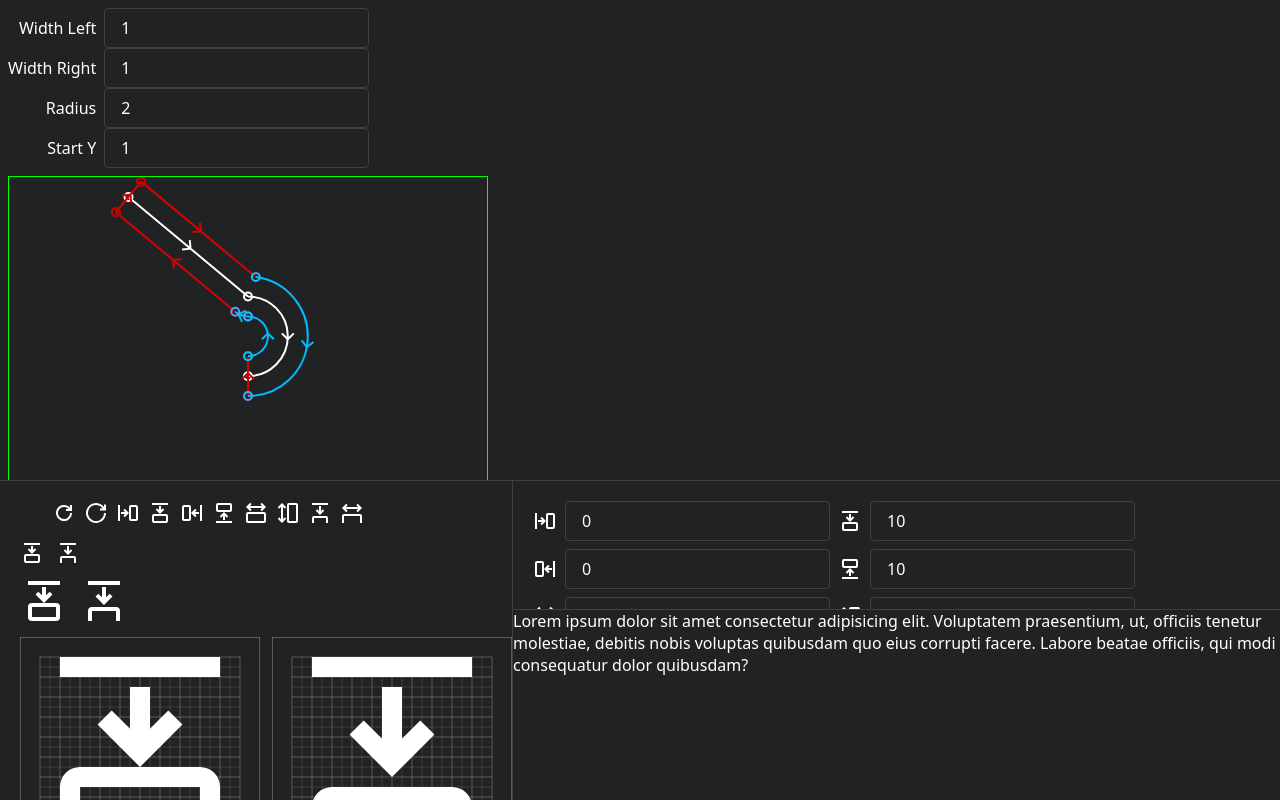
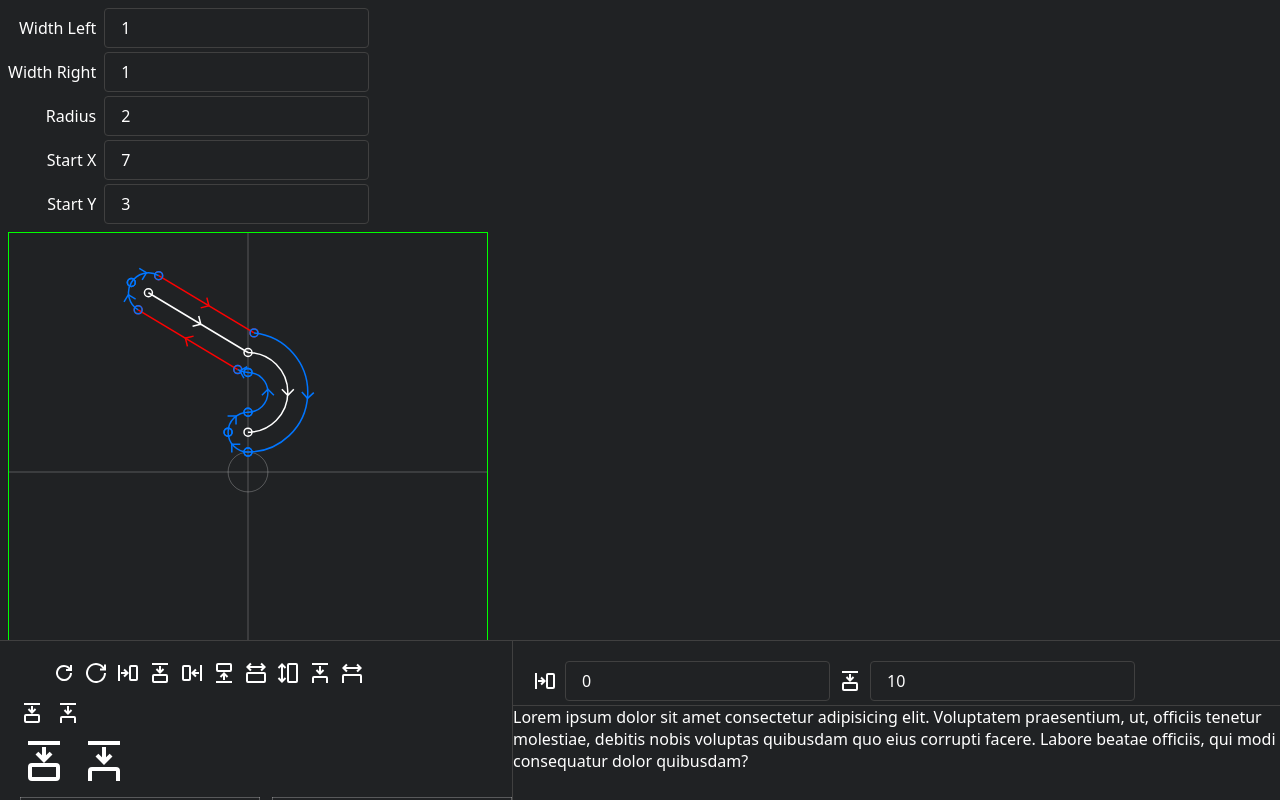
Before and after one commit to NKY5223/SkapEdit, a React (Vite) app: page / in a window 1280 px wide. Built offline with nearby package versions, Linux system fonts and the light colour scheme.

Commit message:
Add round line cap, miter line join

```diff
--- a/src/components/form/form.module.css
+++ b/src/components/form/form.module.css
@@ -10,6 +10,7 @@
 			label-end
 		all-end
 	];
+	row-gap: .25em;
 	& > .form-section {
 		grid-template-columns: subgrid;
 		grid-column: all;
--- a/src/components/icon/math.ts
+++ b/src/components/icon/math.ts
@@ -1,6 +1,8 @@
 import { interleave, transposeTuples, tuples } from "../../utils.ts";
-import { Vector, map, lerp, div, sub, vec, rotMat, matMul, matTranspose, dot, swap, mul, add, angleBetween, neg, leftMat, norm, polar, safeNorm, equal, det, mat, arg } from "./vector.ts";
+import { Vector, map, lerp, div, sub, vec, rotMat, matMul, matTranspose, dot, swap, mul, add, angleBetween, neg, leftMat, norm, polar, safeNorm, equal, det, mat, arg, mag, parallel, isVec } from "./vector.ts";
 
+const TAU = 2 * Math.PI;
+const HALF_PI = Math.PI / 2;
 // #region Command types
 type CommandBase<T extends string> = {
 	type: T;
@@ -33,7 +35,6 @@ type SVGArc = {
 	largeArc: boolean;
 	clockwise: boolean;
 };
-const TAU = 2 * Math.PI;
 const square = map(x => x * x);
 export const fromSVGArc = (arc: SVGArc): CommandArc => {
 	const { start, end, radius, rotation, clockwise, largeArc } = arc;
@@ -118,11 +119,10 @@ export const commandDerivative = (command: Command): ((t: number) => Vector) =>
 		}
 		case "arc": {
 			const { radius, rotation, startAngle, deltaAngle } = command;
-			const { clockwise } = toSVGArc(command);
 			const rot = rotMat(rotation);
-			const sign = clockwise ? -1 : 1;
-			return t =>
-				mul(vec(sign), matMul(rot, mul(radius, vec(deltaAngle), polar(startAngle + deltaAngle * t - Math.PI / 2))));
+			// f = t ↦ center + rot × (radius \× polar(a0 + da * t)))
+			// f' = rot × da × r \× polar(a0 + da * t + π/2)
+			return t => mul(deltaAngle, matMul(rot, mul(radius, polar((startAngle + deltaAngle * t + HALF_PI)))));
 		}
 		default: {
 			// Approximate derivative
@@ -169,6 +169,7 @@ export const sliceCommand = (command: Command, tStart: number, tEnd: number): Co
 			const props = {
 				startAngle: startAngle + tStart * deltaAngle,
 				endAngle: startAngle + tEnd * deltaAngle,
+				deltaAngle: (tEnd - tStart) * deltaAngle,
 			}
 			return [
 				{
@@ -187,10 +188,11 @@ type IntersectionData = {
 	b: number;
 	pos: Vector;
 };
-export const intersectCommands = (a: Command, b: Command): IntersectionData[] => {
+export const intersectCommands = (a: Command, b: Command, debugPhase?: string): IntersectionData[] => {
 	// Require a.type <= b.type alphabetically
 	if (a.type > b.type) {
-		return intersectCommands(b, a).map(({ a, b, pos }) => ({ a: b, b: a, pos }));
+		const reorder = intersectCommands(b, a);
+		return reorder.map(({ a, b, pos }) => ({ a: b, b: a, pos }));
 	}
 	if (a.type === "line" && b.type === "line") {
 		// https://en.wikipedia.org/wiki/Line%E2%80%93line_intersection#Given_two_points_on_each_line_segment
@@ -207,11 +209,7 @@ export const intersectCommands = (a: Command, b: Command): IntersectionData[] =>
 			return [];
 		}
 
-		const d12 = sub(a0, a1);
-		const d13 = sub(a0, b0);
-		const d34 = sub(b0, b1);
-		const ta = +det(mat(d13, d34)) / det(mat(d12, d34));
-		const tb = -det(mat(d12, d13)) / det(mat(d12, d34));
+		const { ta, tb } = intersectLines(a0, a1, b0, b1);
 
 		if (0 <= ta && ta <= 1 && 0 <= tb && tb <= 1) return [{
 			a: ta,
@@ -222,7 +220,7 @@ export const intersectCommands = (a: Command, b: Command): IntersectionData[] =>
 		return [];
 	}
 	if (a.type === "arc" && b.type === "line") {
-		const { radius, rotation, center, startAngle, deltaAngle } = a;
+		const { radius, rotation, center, startAngle, deltaAngle, endAngle } = a;
 		const { start: b0, end: b1 } = b;
 		const fb = parametrizeCommand(b);
 
@@ -245,17 +243,49 @@ export const intersectCommands = (a: Command, b: Command): IntersectionData[] =>
 			.filter(t => 0 <= t && t <= 1);
 		const results = t
 			.map(t => ({
-				a: (arg(lerp(l0, l1, t)) - startAngle) / deltaAngle,
+				a: inverseAngleMap(startAngle, deltaAngle, (arg(lerp(l0, l1, t)))),
 				b: t,
 				pos: fb(t),
 			}))
-			.filter(({ a }) => 0 <= a && a <= 1);
-		if (Δ === 0) {
+			.filter((x): x is { a: number; b: number; pos: Vector; } => !!x.a);
+
+		if (Δ === 0 && results.length) {
 			return [results[0]];
 		}
 		return results;
 	}
 	throw new Error(`???`);
+}
+const inverseAngleMap = (x0: number, dx: number, x: number): number | null => {
+	// xx = (x0 - x)/τ
+	// x0 + t * dx ≡ x (mod τ), t ∈ [0, 1]
+	// t = (x - x0 + kτ) / dx
+
+	// dx > 0:
+	// xx ≤ k ≤ dx/τ + xx
+
+	// dx < 0:
+	// xx ≥ k ≥ dx/τ + xx
+
+	const leftBound = (x0 - x) / TAU;
+	const rightBound = leftBound + dx / TAU;
+
+	const lowerBound = Math.min(leftBound, rightBound);
+	const upperBound = Math.max(leftBound, rightBound);
+
+	const k = Math.ceil(lowerBound);
+	if (k > upperBound) return null;
+
+	return (x - x0 + k * TAU) / dx;
+}
+const intersectLines = (a0: Vector, a1: Vector, b0: Vector, b1: Vector) => {
+	const d12 = sub(a0, a1);
+	const d13 = sub(a0, b0);
+	const d34 = sub(b0, b1);
+	const ta = +det(mat(d13, d34)) / det(mat(d12, d34));
+	const tb = -det(mat(d12, d13)) / det(mat(d12, d34));
+
+	return { ta, tb };
 }
 const plusminus = (x: number) => [x, -x];
 // #endregion
@@ -340,9 +370,14 @@ const sliceCommands = (commands: Command[], start: number, end: number): Command
 
 export type StrokeCap = (
 	| "butt"
+	| "round"
 );
 export type StrokeJoin = (
 	| "round"
+	| {
+		/** miter limit */
+		miter: number
+	}
 );
 export type StrokeOptions = {
 	join: StrokeJoin;
@@ -367,28 +402,29 @@ export type JoinOptions = {
 export type OffsetCommand = [forward: Command[], reverse: Command[]];
 
 export const stroke = (options: StrokeOptions, commands: Command[]): Command[] => {
-	const [first, last] = ends(commands);
+	const reversedCommands = commands.map(reverseCommand);
+	const [first,] = ends(commands);
+	const [, last] = ends(reversedCommands);
 
 	const offsetLeft = commands.map(c => offsetCommand(c, options.widthLeft));
-	const offsetRight = commands.map(c => offsetCommand(reverseCommand(c), options.widthRight));
+	const offsetRight = reversedCommands.map(c => offsetCommand(c, options.widthRight));
 
 	const [offsetLeftFirst, offsetLeftLast] = ends(offsetLeft);
 	const [offsetRightFirst, offsetRightLast] = ends(offsetRight);
 
-	const capOptionsStart = { cap: options.capStart, widthLeft: options.widthLeft, widthRight: options.widthRight, };
+	const capOptionsEnd = { cap: options.capEnd, widthLeft: options.widthLeft, widthRight: options.widthRight, };
+	const capStart = capOffsetCommand(capOptionsEnd, last, offsetLeftLast, offsetRightLast);
+	const capOptionsStart = { cap: options.capStart, widthLeft: options.widthRight, widthRight: options.widthLeft, };
 	const capEnd = capOffsetCommand(capOptionsStart, first, offsetRightFirst, offsetLeftFirst);
-
-	const capOptionsEnd = { cap: options.capEnd, widthLeft: options.widthRight, widthRight: options.widthLeft, };
-	const capStart = capOffsetCommand(capOptionsEnd, last, offsetLeftLast, offsetRightLast);
 
 	const joinOptionsLeft = { join: options.join, width: options.widthLeft, };
 	const joinOptionsRight = { join: options.join, width: options.widthRight, };
 
-	const joinsLeft = tuples(transposeTuples([commands, offsetLeft]), 2).map(([[from, fromLeft], [to, toLeft]]) =>
-		joinOffsetCommandPair(joinOptionsLeft, from, fromLeft, to, toLeft),
+	const joinsLeft = tuples(transposeTuples([commands, offsetLeft]), 2).map(([[from, fromLeft], [to, toLeft]], i) =>
+		joinOffsetCommandPair(joinOptionsLeft, from, fromLeft, to, toLeft, `left_${i}`),
 	);
-	const joinsRight = tuples(transposeTuples([commands, offsetRight]), 2).map(([[to, toRight], [from, fromRight]]) =>
-		joinOffsetCommandPair(joinOptionsRight, from, fromRight, to, toRight),
+	const joinsRight = tuples(transposeTuples([reversedCommands, offsetRight]), 2).map(([[to, toRight], [from, fromRight]], i) =>
+		joinOffsetCommandPair(joinOptionsRight, from, fromRight, to, toRight, `right_${i}`),
 	);
 
 	const offsetLeftSliced = offsetLeft.map((commands, i) =>
@@ -430,20 +466,24 @@ type JoinOffsetCommandPairData = {
 	slicePrev: number;
 	sliceNext: number;
 };
+/** do not feed this intersecting commands, it WILL cry */
 export const joinOffsetCommandPair = (
 	options: JoinOptions,
-	a: Command,
-	aOffset: Command[],
-	b: Command,
-	bOffset: Command[],
+	prev: Command,
+	prevOffset: Command[],
+	next: Command,
+	nextOffset: Command[],
+	debugPhase?: string,
 ): JoinOffsetCommandPairData => {
-	if ([aOffset, bOffset].some(a => a.length === 0))
+	if ([prevOffset, nextOffset].some(a => a.length === 0))
 		throw new RangeError(`Cannot join offset command pair because at least one of the inputs is [].`);
 
-	const prevCommand = aOffset.at(-1)!;
-	const nextCommand = bOffset[0];
+	const [, prevCommand] = ends(prevOffset);
+	const [nextCommand,] = ends(nextOffset);
 	const { end: start } = prevCommand;
 	const { start: end } = nextCommand;
+	const vertex = prev.end;
+
 	if (equal(start, end)) return {
 		join: [],
 		slicePrev: 1,
@@ -453,15 +493,24 @@ export const joinOffsetCommandPair = (
 	const prevTangent = commandTangent(prevCommand)(1);
 	const nextTangent = commandTangent(nextCommand)(0);
 
-	const intersections = intersectCommands(prevCommand, nextCommand);
+	const tangentsParallel = parallel(prevTangent, nextTangent);
+
+	const intersections = intersectCommands(prevCommand, nextCommand, debugPhase);
 	const intersection: IntersectionData | undefined = intersections.toSorted((a, b) => a.b - a.a)[0];
 
-	const sliceA = intersection?.a ?? 1;
-	const sliceB = intersection?.b ?? 0;
+	const slicePrev = intersection?.a ?? 1;
+	const sliceNext = intersection?.b ?? 0;
+
+	const common = {
+		slicePrev,
+		sliceNext,
+	};
+	if (intersection) return { join: [], slicePrev, sliceNext, };
 
 	switch (options.join) {
 		case "round": {
-			const join = intersection ? [] : [
+			return {
+				join: [
 					fromSVGArc({
 						start,
 						end,
@@ -469,27 +518,128 @@ export const joinOffsetCommandPair = (
 						rotation: 0,
 						clockwise: true,
 						largeArc: false,
-				}) satisfies CommandArc
-			];
+					})
+				],
+				slicePrev,
+				sliceNext,
+			};
+		}
+		default: {
+			if ("miter" in options.join) {
+				const miterLimit = options.join.miter;
+
+				if (tangentsParallel) {
+					const a = add(start, mul(prevTangent, miterLimit));
+					const b = add(end, mul(prevTangent, miterLimit));
 					return {
-				join,
-				slicePrev: sliceA,
-				sliceNext: sliceB,
+						join: [
+							{
+								type: "line",
+								start,
+								end: a,
+							},
+							{
+								type: "line",
+								start: a,
+								end: b,
+							},
+							{
+								type: "line",
+								start: b,
+								end,
+							},
+						],
+						...common,
+					};
+				}
+
+				const { ta: tPrev, tb: tNext } = intersectLines(start, add(start, prevTangent), end, add(end, nextTangent));
+
+				if (tPrev < 0 || tNext > 0) {
+					// requires going backwards onto the offsets
+					return {
+						join: [
+							{
+								type: "line",
+								start,
+								end: vertex,
+							},
+							{
+								type: "line",
+								start: vertex,
+								end,
+							},
+						],
+						...common,
+					}
+				}
+
+				const angle = angleBetween(prevTangent, nextTangent);
+				const miterRatio = Math.abs(1 / Math.sin((Math.PI - angle) / 2));
+
+				const point = add(start, mul(prevTangent, tPrev));
+
+				if (miterRatio > miterLimit) {
+					const ratio = miterLimit / miterRatio;
+					const a = add(start, mul(prevTangent, tPrev * ratio));
+					const b = add(end, mul(nextTangent, tNext * ratio));
+					return {
+						join: [
+							{
+								type: "line",
+								start,
+								end: a,
+							},
+							{
+								type: "line",
+								start: a,
+								end: b,
+							},
+							{
+								type: "line",
+								start: b,
+								end,
+							},
+						],
+						...common,
+					};
+				}
+				return {
+					join: [
+						{
+							type: "line",
+							start,
+							end: point,
+						},
+						{
+							type: "line",
+							start: point,
+							end,
+						},
+					],
+					...common,
 				};
 			}
 		}
+	}
+	throw new Error("missing handling");
 }
 
 const capOffsetCommand = (
 	options: CapOptions,
 	command: Command,
-	from: Command[],
-	to: Command[],
+	prev: Command[],
+	next: Command[],
 ): Command[] => {
-	const [, leftLast] = ends(from);
-	const [rightFirst] = ends(to);
-	const start = leftLast.end;
-	const end = rightFirst.start;
+	const [, prevCommand] = ends(prev);
+	const [nextCommand] = ends(next);
+	const start = prevCommand.end;
+	const end = nextCommand.start;
+	const vertex = command.start;
+
+	const direction = commandTangent(prevCommand)(1);
+	const dirAngle = arg(direction);
+
 	switch (options.cap) {
 		case "butt": {
 			return [
@@ -497,8 +647,56 @@ const capOffsetCommand = (
 					type: "line",
 					start,
 					end,
-				} satisfies CommandLine,
+				},
+			];
+		}
+		case "round": {
+			const leftCollapsed = options.widthLeft === 0;
+			const rightCollapsed = options.widthRight === 0;
+			const lineCollapsed = options.widthLeft === options.widthRight;
+
+			const left = add(vertex, mul(direction, options.widthLeft));
+			const right = add(vertex, mul(direction, options.widthRight));
+
+			return [
+				...leftCollapsed ? [] : [{
+					type: "arc",
+					start,
+					end: left,
+					center: vertex,
+					radius: vec(options.widthLeft),
+					rotation: 0,
+					startAngle: dirAngle - HALF_PI,
+					deltaAngle: HALF_PI,
+					endAngle: dirAngle,
+				}] satisfies Command[],
+				...lineCollapsed ? [] : [{
+					type: "line",
+					start: left,
+					end: right,
+				}] satisfies Command[],
+				...rightCollapsed ? [] : [{
+					type: "arc",
+					start: right,
+					end,
+					center: vertex,
+					radius: vec(options.widthRight),
+					rotation: 0,
+					startAngle: dirAngle,
+					deltaAngle: HALF_PI,
+					endAngle: dirAngle + HALF_PI,
+				}] satisfies Command[],
 			];
 		}
 	}
 }
+
+const logs: (Command | Vector)[] = [];
+export const log = (...commands: (Command | Vector)[]) => {
+	logs.push(...commands)
+}
+export const clearLogs = () => {
+	const copy = [...logs];
+	logs.length = 0;
+	return copy;
+}
--- a/src/components/icon/stringify.tsx
+++ b/src/components/icon/stringify.tsx
@@ -1,7 +1,7 @@
-import { FC } from "react";
-import { M, l, a, L } from "./constructors.tsx";
-import { Command, fromSVGArc, stroke, toSVGArc } from "./math.ts";
-import { add, lerp, mag, matMul, mul, norm, orthMat, polar, rotMat, sub, vec, Vector } from "./vector.ts";
+import { FC, SVGAttributes } from "react";
+import { M, a, L, l } from "./constructors.tsx";
+import { clearLogs, Command, log, stroke, toSVGArc } from "./math.ts";
+import { add, equal, isVec, lerp, matMul, mul, norm, orthMat, polar, rotMat, sub, vec, Vector, zeroVec } from "./vector.ts";
 import { useNumberInput } from "../form/NumberInput.tsx";
 import { FormSection } from "../form/FormSection.tsx";
 
@@ -12,6 +12,8 @@ const drawDot = (pos: Vector, r: number = 0.2) => `
 	a ${r} ${r} 0 0 0 ${2 * r} 0
 `.replaceAll(/\s+/g, " ").trim();
 const drawArrow = (pos: Vector, direction: Vector, size: number = 0.3) => {
+	if (equal(direction, zeroVec)) return ``;
+
 	const fw = norm(direction, size);
 	const coord = orthMat(fw);
 
@@ -52,9 +54,16 @@ const debugStringifyCommand = (command: Command): { type: string; d: string; }[]
 	};
 	const d = sub(end, start);
 
-
 	switch (type) {
 		case "line": {
+			if (equal(d, zeroVec)) return [
+				dotStart,
+				{
+					type: `${type}_path`,
+					d: `M ${start} L ${end}`,
+				},
+				dotEnd,
+			];
 			return [
 				dotStart,
 				{
@@ -109,9 +118,9 @@ const stringify = (commands: Command[]) => {
 		return {
 			pos,
 			strs: [...strs,
-				// Connect disconnected commands
-				`L ${start}`,
-				stringifyCommand(command)
+			// Connect disconnected commands
+			`L ${start}`,
+			stringifyCommand(command)
 			]
 		};
 	}, { pos: vec(NaN), strs: [] }).strs;
@@ -125,31 +134,40 @@ const stringify = (commands: Command[]) => {
 		), { [ALL]: debug.map(({ d }) => d).join(" ") })
 	] as const;
 };
+const debug = (logs: ReturnType<typeof clearLogs>): string => {
+	return logs.map<string[]>(v => {
+		if (isVec(v)) return [drawDot(v)];
+		return debugStringifyCommand(v).map(v => v.d);
+	}).flat().join(" ");
+}
 
 export const DebugNewIcon: FC = () => {
 	const [widthLeft, widthLeftInput] = useNumberInput(1, { label: "Width Left", min: 0, step: 0.25, });
 	const [widthRight, widthRightInput] = useNumberInput(1, { label: "Width Right", min: 0, step: 0.25, });
 	const [radius, radiusInput] = useNumberInput(2, { label: "Radius", min: 2, step: 0.25, });
-	const [startY, startYInput] = useNumberInput(1, { label: "Start Y", step: 0.25, });
+	const [startX, startXInput] = useNumberInput(7, { label: "Start X", step: 0.5, });
+	const [startY, startYInput] = useNumberInput(3, { label: "Start Y", step: 0.5, });
 
-	M(6, startY);
+	M(startX, startY);
 	const first = L(12, 6)[0];
 	const second = a(radius, radius, 0, false, true, 0, radius * 2)[0];
 	const original = [first, second];
 	const stroked = stroke({
 		join: "round",
-		capStart: "butt",
-		capEnd: "butt",
+		capStart: "round",
+		capEnd: "round",
 		widthLeft,
 		widthRight,
 	}, original);
 
-	Object.assign(window, { stroked });
+	const logs = clearLogs();
 
 	const [, debugStroked] = stringify(stroked);
 	const [, debugOriginal] = stringify(original);
-	const props = {
-		strokeWidth: 2 * 24 / 480,
+	const strLogs = debug(logs);
+	const props: SVGAttributes<{}> = {
+		strokeWidth: 1.5 * 24 / 480,
+		strokeOpacity: 1,
 		fill: "none",
 	};
 	return (
@@ -162,22 +180,27 @@ export const DebugNewIcon: FC = () => {
 				{widthLeftInput}
 				{widthRightInput}
 				{radiusInput}
+				{startXInput}
 				{startYInput}
 			</FormSection>
 
 			<svg viewBox="0 0 24 24" width="480" height="480" style={{ border: "1px solid lime" }}>
 				{/* <path d={d} fill="#0004" /> */}
-				<path d={debugOriginal[ALL]} stroke="oklch(1 0 0)" {...props} />
+				<path {...props} d="M0 12 h24 M12 0 v24 M13 12 a1 1 0 0 0 -2 0 1 1 0 0 0 2 0"
+					stroke="#fff" strokeWidth={1 * 24 / 480} strokeOpacity={0.25} />
+				<path {...props} d={debugOriginal[ALL]} stroke="oklch(1 0 0)" />
 
-				<path d={debugStroked.line_start} stroke="oklch(.4 .7 70)" {...props} />
-				<path d={debugStroked.line_path} stroke="oklch(.4 .7 80)" {...props} />
-				<path d={debugStroked.line_arrow} stroke="oklch(.4 .7 80)" {...props} />
-				<path d={debugStroked.line_end} stroke="oklch(.4 .7 90)" {...props} />
+				<path {...props} d={debugStroked.line_start} stroke="oklch(.6 .3 40)" />
+				<path {...props} d={debugStroked.line_path} stroke="oklch(.6 .3 40)" />
+				<path {...props} d={debugStroked.line_arrow} stroke="oklch(.6 .3 40)" />
+				<path {...props} d={debugStroked.line_end} stroke="oklch(.6 .3 40)" />
 
-				<path d={debugStroked.arc_start} stroke="oklch(.8 .3 240)" {...props} />
-				<path d={debugStroked.arc_path} stroke="oklch(.8 .3 250)" {...props} />
-				<path d={debugStroked.arc_arrow} stroke="oklch(.8 .3 250)" {...props} />
-				<path d={debugStroked.arc_end} stroke="oklch(.8 .3 260)" {...props} />
+				<path {...props} d={debugStroked.arc_start} stroke="oklch(.6 .3 250)" />
+				<path {...props} d={debugStroked.arc_path} stroke="oklch(.6 .3 250)" />
+				<path {...props} d={debugStroked.arc_arrow} stroke="oklch(.6 .3 250)" />
+				<path {...props} d={debugStroked.arc_end} stroke="oklch(.6 .3 250)" />
+
+				<path {...props} d={strLogs} stroke="oklch(.6 .7 150)" strokeWidth={3 * 24 / 480} strokeOpacity={1} />
 			</svg>
 		</div>
 	);
--- a/src/components/icon/vector.ts
+++ b/src/components/icon/vector.ts
@@ -73,8 +73,10 @@ export const sub = reduce(functions.sub, vec(0, 0), true);
 export const mul = reduce(functions.mul, vec(1, 1));
 export const div = reduce(functions.div, vec(1, 1), true);
 
+export const dot: (a: Vector, b: Vector) => number = ([ax, ay], [bx, by]) => ax * bx + ay * by;
+export const dotNorm = (a: Vector, b: Vector) => dot(a, b) / (mag(a) * mag(b));
 export const equal: (a: Vector, b: Vector) => boolean = ([ax, ay], [bx, by]) => ax === bx && ay === by;
-export const dot: (a: Vector, b: Vector) => number = ([ax, ay], [bx, by]) => ax * bx + ay * by;
+export const parallel = (a: Vector, b: Vector, ε: number = 0.001) => Math.abs(dotNorm(a, b)) > 1 - ε;
 
 export const neg: (v: Vector) => Vector = ([x, y]) => vec(-x, -y);
 export const mag = (v: Vector) => Math.hypot(...v);
@@ -141,5 +143,5 @@ export const rotMat: (angle: number) => Matrix = angle => {
 
 // actual sign, including ±0
 const sign = (x: number) => Math.sign(x === 0 ? 1 / x : x);
-export const angleBetween: (a: Vector, b: Vector) => number = (a, b) =>
-	sign(det(mat(a, b))) * Math.acos(dot(a, b) / (mag(a) * mag(b)));
+/** @returns value in [-π, π] */
+export const angleBetween = (a: Vector, b: Vector) => sign(det(mat(a, b))) * Math.acos(dotNorm(a, b));
--- a/src/components/layout/Layout.tsx
+++ b/src/components/layout/Layout.tsx
@@ -33,7 +33,7 @@ export const Layout: FC<LayoutProps> = ({
 }) => {
 	return (
 		<div className={css.layout}>
-			<ViewSplit axis="y" ratio={.6}>
+			<ViewSplit axis="y" ratio={.8}>
 				{child0}
 				<ViewSplit axis="x" ratio={.4}>
 					{child1}
```
Lines whose indentation alone changed are shown as unchanged.
